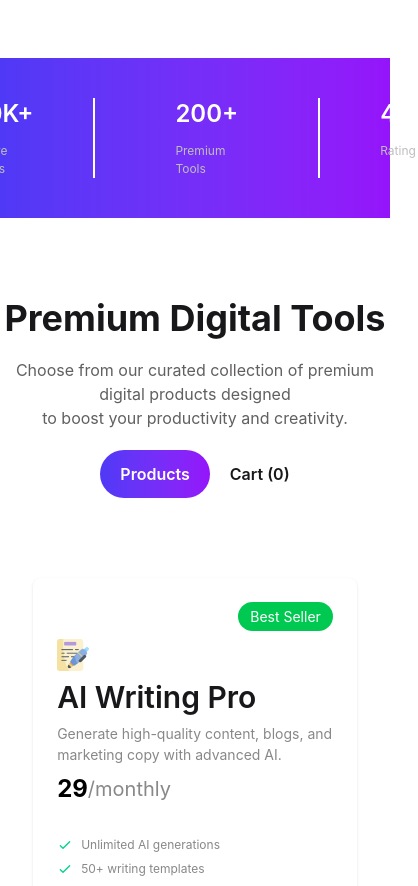
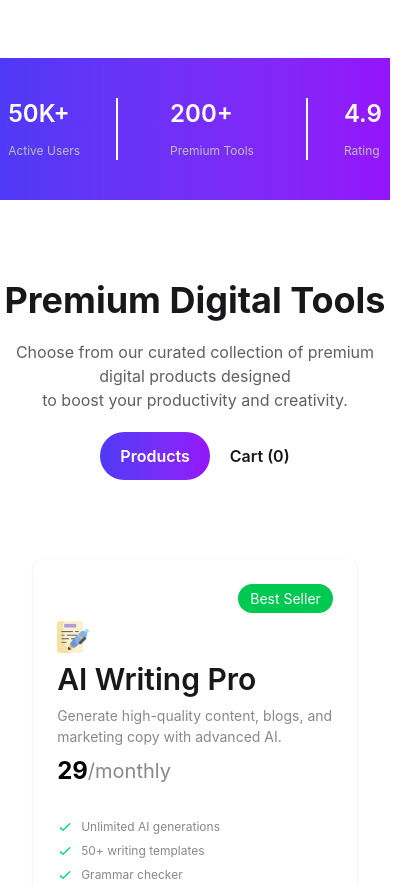
Before and after one commit to WebdeveloperNahid/digitools-platform, a React (Vite) app: page / in a window 390 px wide. Shown: the part 890-1776 px from the top of the page, 418 px wide, since content can reach past the window. Built offline with nearby package versions, Linux system fonts and the light colour scheme.

Commit message:
stats section  responsive so small dicise

```diff
--- a/src/components/Stats/Stats.jsx
+++ b/src/components/Stats/Stats.jsx
@@ -3,12 +3,12 @@ import React from "react";
 const Stats = () => {
   return (
     <div className="mt-15 ">
-      <div className="bg-linear-to-r from-[#4F39F6] to-[#9514FA] py-10 flex justify-center space-x-15">
+      <div className="bg-linear-to-r from-[#4F39F6] to-[#9514FA] py-10 flex justify-center space-x-9">
         <div>
           <h1 className="text-2xl text-white font-semibold">50K+</h1>
           <p className="text-[#bebebe] text-[12px] pt-3 ">Active Users</p>
         </div>
-        <div className="border-x-2 px-20 text-white ">
+        <div className="border-x-2 px-13 text-white ">
           <h1 className="text-2xl text-white font-semibold">200+</h1>
           <p className="text-[#bebebe] text-[12px] pt-3 ">Premium Tools</p>
         </div>
```
